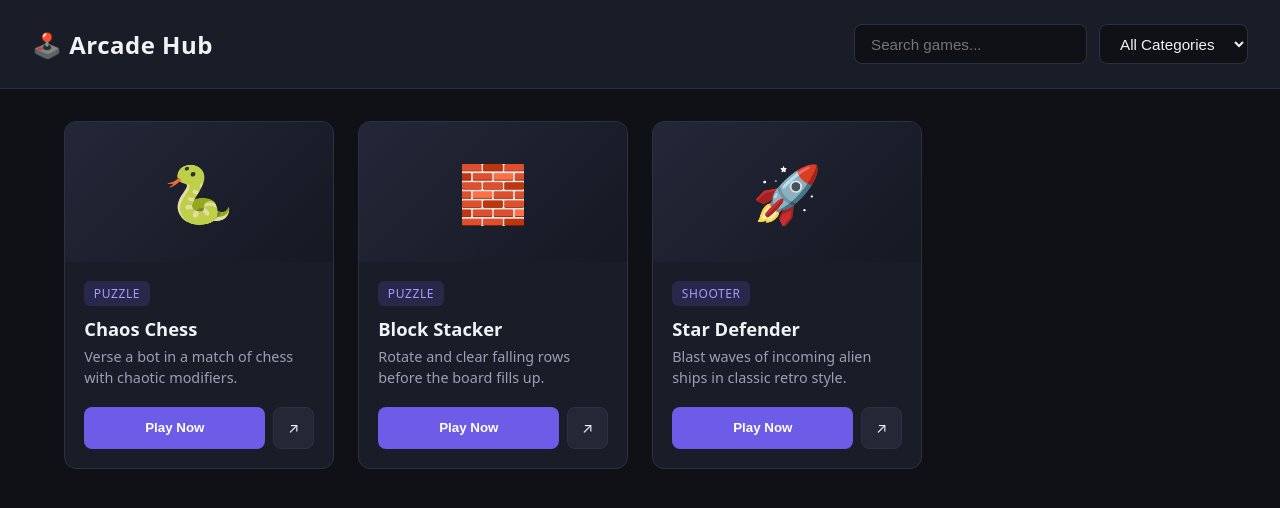
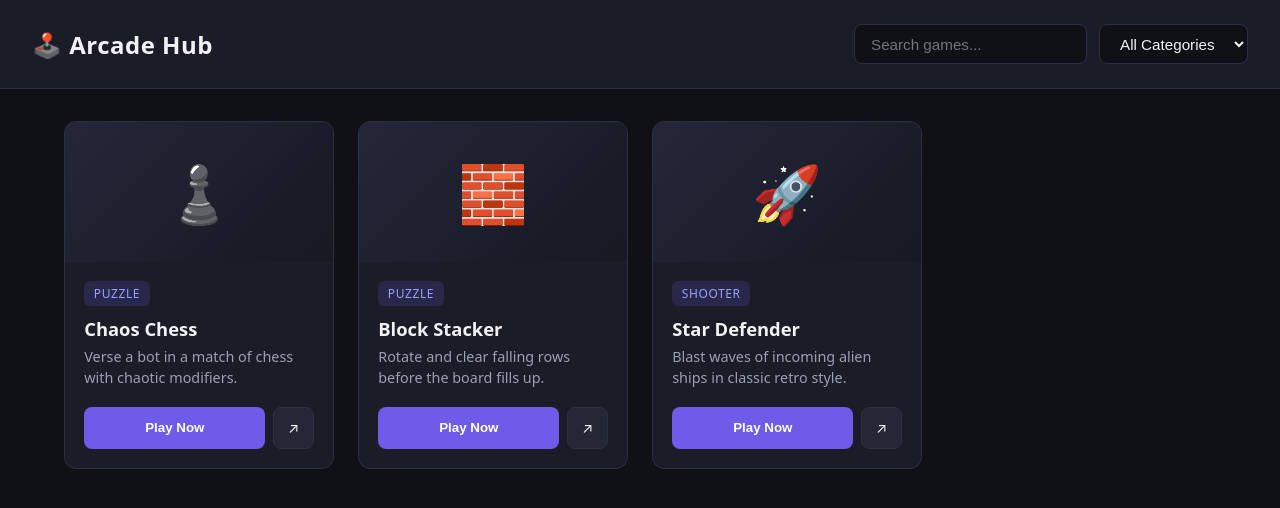
Before and after one commit to ence1453/white-eagle, a plain HTML site: page index.html in a window 1280 px wide. Drawn offline with Linux system fonts and the light colour scheme.

Commit message:
Change icon for Chaos Chess game

```diff
--- a/index.html
+++ b/index.html
@@ -279,7 +279,7 @@
         category: "Puzzle",
         description: "Verse a bot in a match of chess with chaotic modifiers.",
         file: "spaces/chaos_chess.html",
-        icon: "🐍" // You can also add thumbnail: "images/snake.png"
+        icon: "♟️" // You can also add thumbnail: "images/snake.png"
       },
       {
         title: "Block Stacker",
```
